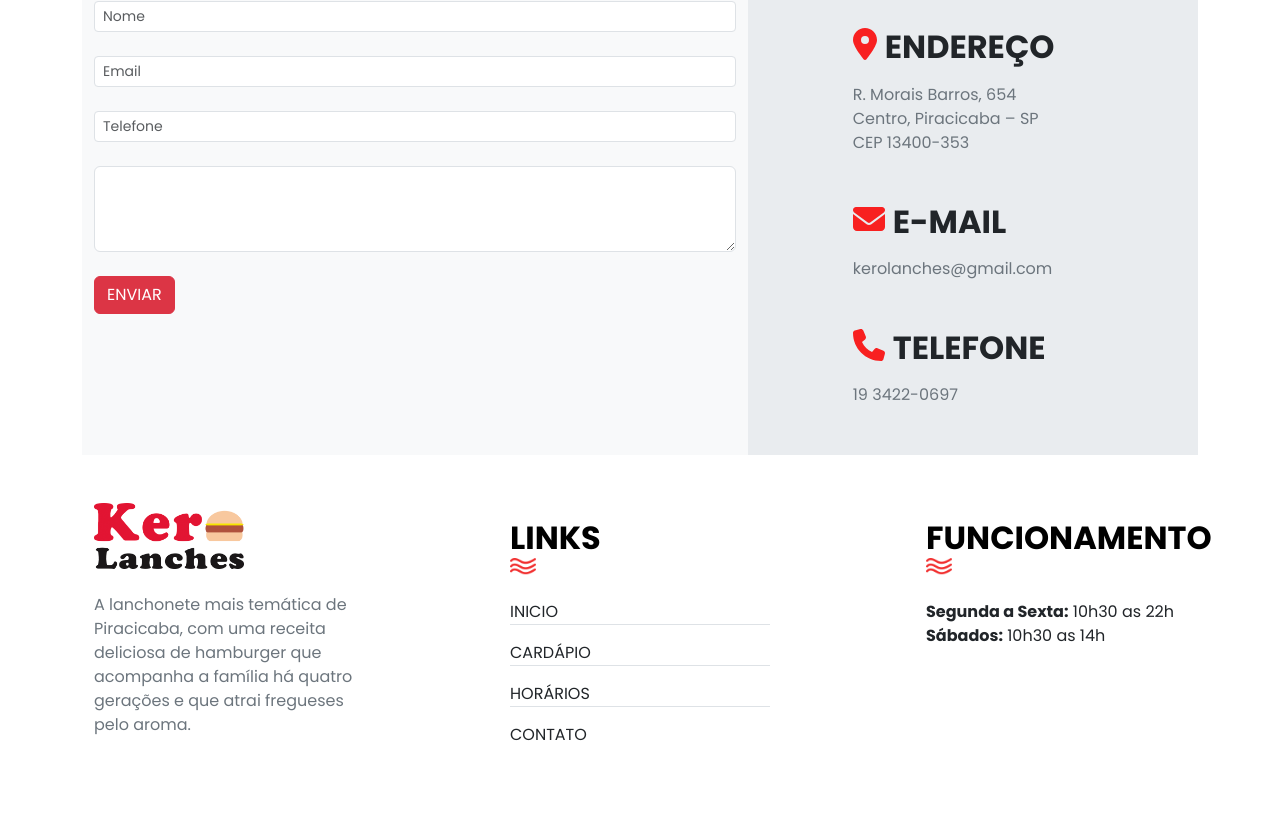
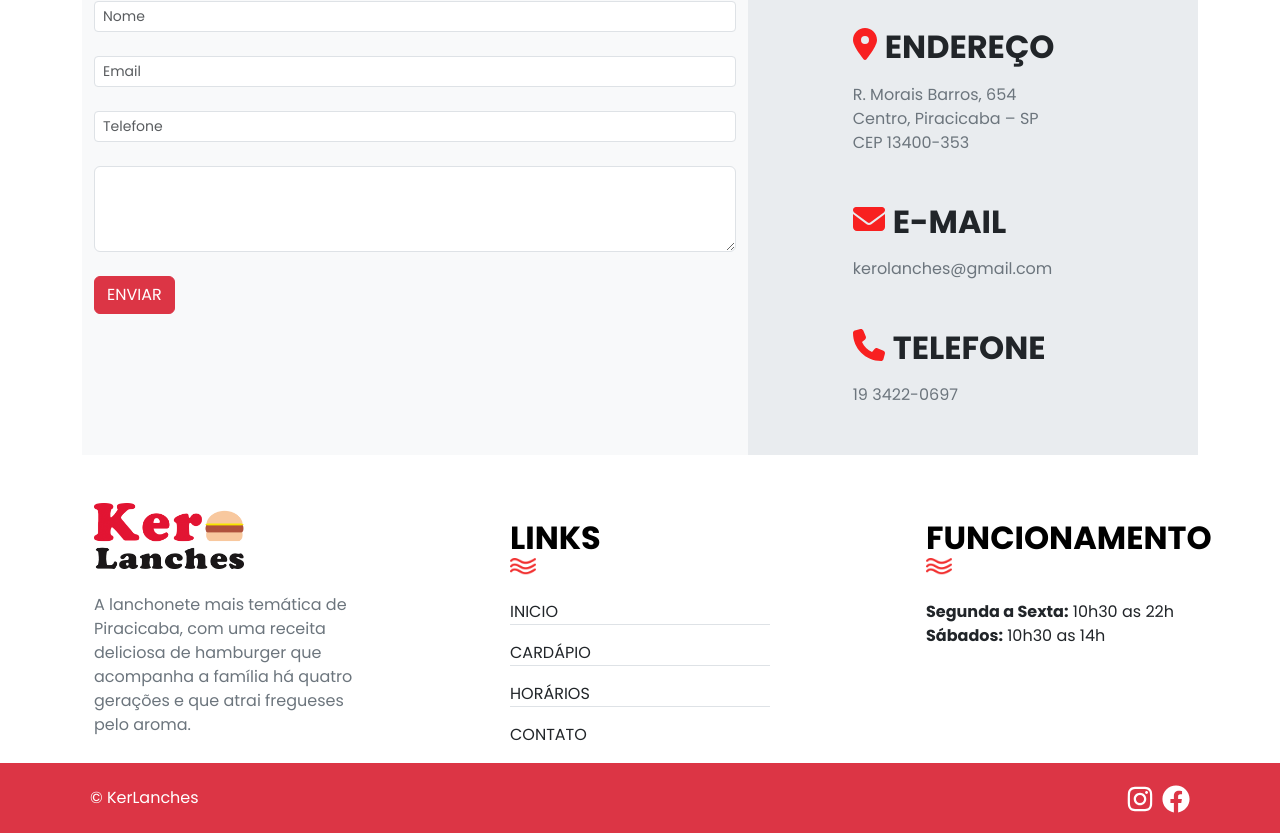
Before and after one commit to AliSanches/LanchoneteWebsite-Frontend, a React (Vite) app: page / in a window 1280 px wide. Shown: the part 2488-3321 px from the top of the page. Before the commit the page ends 3251 px from the top, so only its background shows below. Built offline with nearby package versions, Linux system fonts and the light colour scheme.

Commit message:
Feat - Footer - Frontend

```diff
--- /dev/null
+++ b/src/pages/Footer/Footer.css
@@ -0,0 +1,8 @@
+.link-nav-sociais {
+  color: white;
+  transition: 0.8s ease-in-out;
+}
+
+.link-nav-sociais:hover {
+  color: rgb(245, 90, 1);
+}
--- /dev/null
+++ b/src/pages/Footer/Footer.tsx
@@ -0,0 +1,29 @@
+import Stack from "react-bootstrap/Stack";
+
+import { FaInstagram } from "react-icons/fa";
+import { FaFacebook } from "react-icons/fa";
+
+import "./Footer.css";
+
+export const Footer = () => {
+  return (
+    <div className="container-lg">
+      <Stack
+        direction="horizontal"
+        className="align-items-center d-flex"
+        gap={3}
+        style={{ height: "70px" }}
+      >
+        <div className="p-2 text-white">© KerLanches</div>
+        <div className="p-2 ms-auto d-flex gap-2 fs-3">
+          <a href="#" className="link-nav-sociais">
+            <FaInstagram />
+          </a>
+          <a href="#" className="link-nav-sociais">
+            <FaFacebook />
+          </a>
+        </div>
+      </Stack>
+    </div>
+  );
+};
--- a/src/pages/LandingPage/LandingPage.tsx
+++ b/src/pages/LandingPage/LandingPage.tsx
@@ -7,6 +7,7 @@ import { SectionSugestao } from "../SectionSugestao/SectionSugestao";
 import { SectionContato } from "../SectionContato/SectionContato";
 
 import "./LandingPage.css";
+import { Footer } from "../Footer/Footer";
 
 export const LandingPage = () => {
   return (
@@ -30,6 +31,9 @@ export const LandingPage = () => {
       <section className="container-fluid ">
         <SectionContato />
       </section>
+      <section className="container-fluid bg-danger">
+        <Footer />
+      </section>
     </>
   );
 };
```
